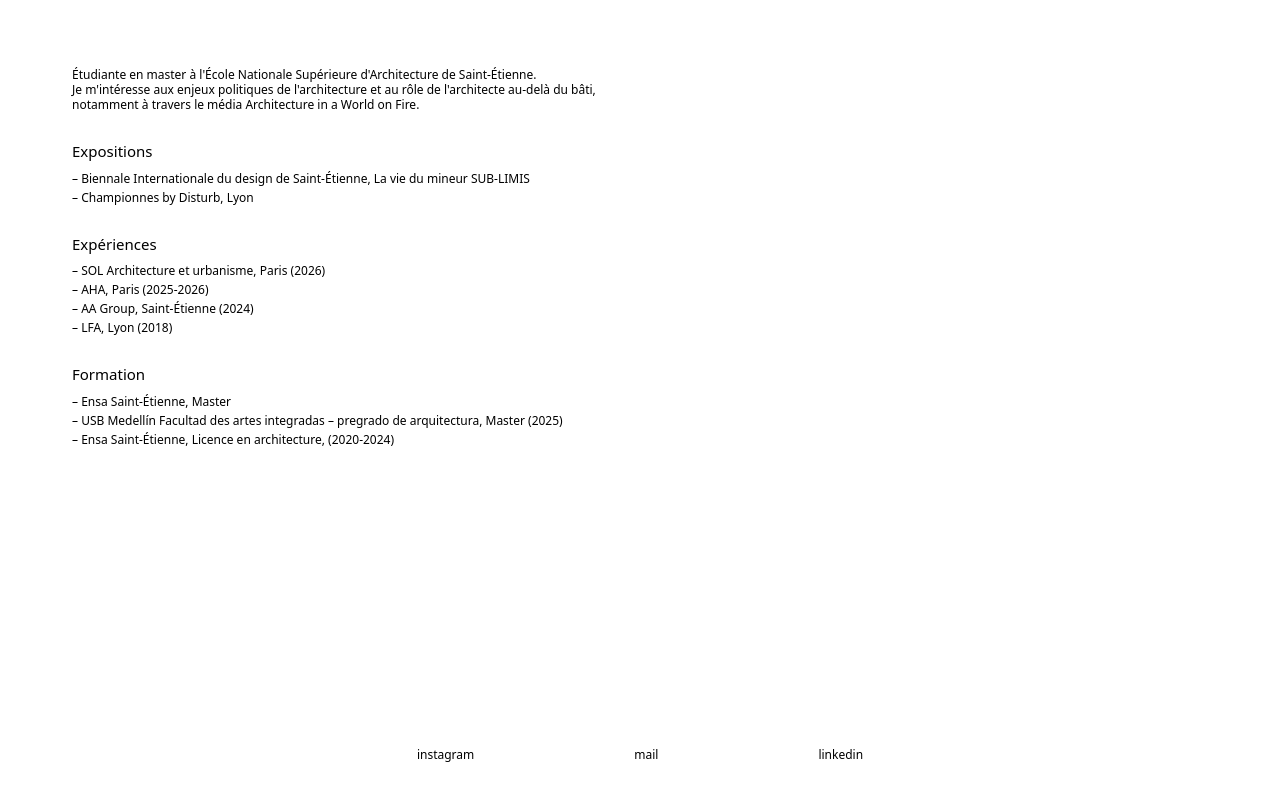
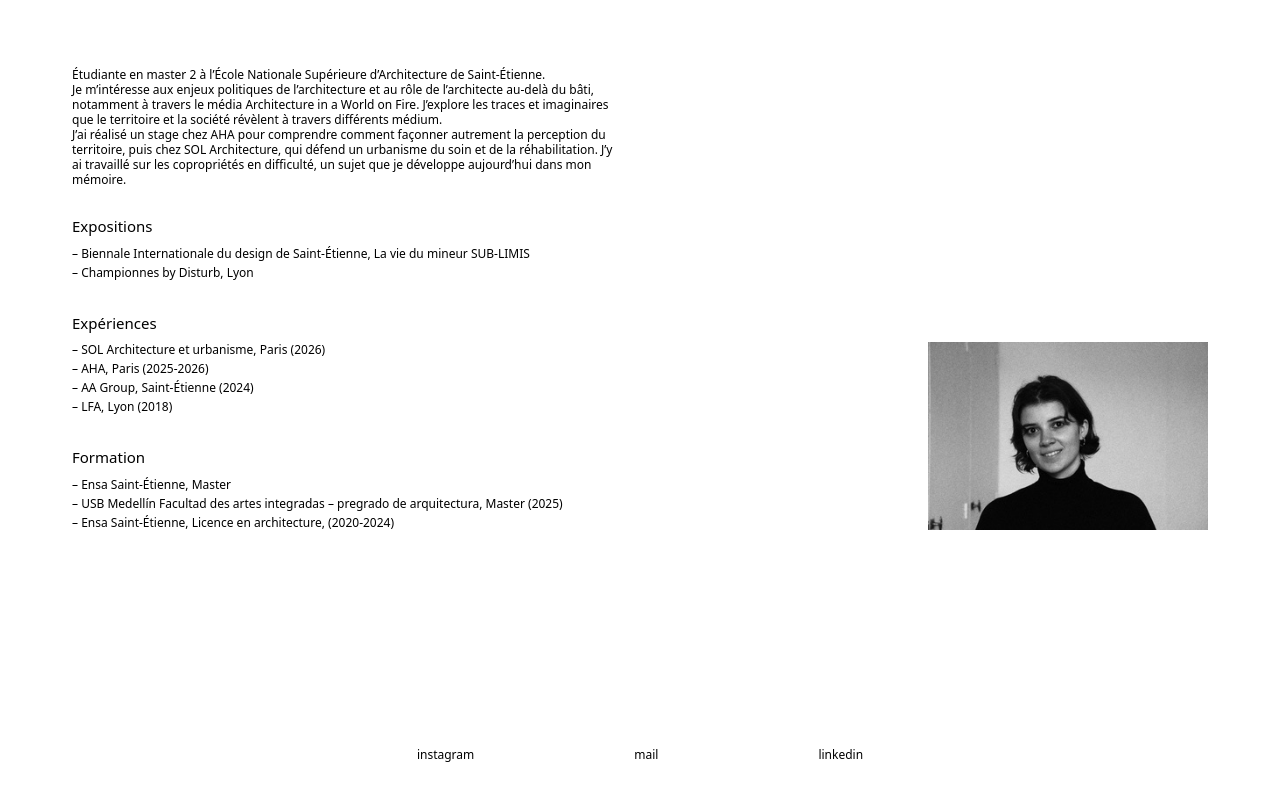
Before and after one commit to inesgillero-lab/inesgillero-lab.github.io, a plain HTML site: page index.html in a window 1280 px wide. Both pictures are taken after a click on the link "info". Shown: the part 55-856 px from the top of the page. Drawn offline with Linux system fonts and the light colour scheme; a web font is replaced by a local one.

Commit message:
Mise à jour du site — 12/11/2026 11:27

```diff
--- a/content.js
+++ b/content.js
@@ -1,4 +1,3 @@
-/* Contenu du site — généré par le back office (admin). */
 window.CONTENT = {
   "projects": [
     {
@@ -746,7 +745,8 @@ window.CONTENT = {
   ],
   "info": {
     "intro": [
-      "Étudiante en master à l'École Nationale Supérieure d'Architecture de Saint-Étienne.\nJe m'intéresse aux enjeux politiques de l'architecture et au rôle de l'architecte au-delà du bâti, notamment à travers le média Architecture in a World on Fire."
+      "Étudiante en master 2 à l’École Nationale Supérieure d’Architecture de Saint-Étienne.\nJe m’intéresse aux enjeux politiques de l’architecture et au rôle de l’architecte au-delà du bâti, notamment à travers le média Architecture in a World on Fire. J’explore les traces et imaginaires que le territoire et la société révèlent à travers différents médium.",
+      "J’ai réalisé un stage chez AHA pour comprendre comment façonner autrement la perception du territoire, puis chez SOL Architecture, qui défend un urbanisme du soin et de la réhabilitation. J’y ai travaillé sur les copropriétés en difficulté, un sujet que je développe aujourd’hui dans mon mémoire."
     ],
     "sections": [
       {
@@ -773,7 +773,8 @@ window.CONTENT = {
           "Ensa Saint-Étienne, Licence en architecture, (2020-2024)"
         ]
       }
-    ]
+    ],
+    "photo": "portrait.jpg"
   },
   "links": [
     {
--- a/index.html
+++ b/index.html
@@ -144,6 +144,11 @@
   .info ul { list-style: none; }
   .info li { margin-bottom: calc(4 * var(--u)); }
   .info li::before { content: "– "; }
+  /* photo : en petit, en haut à droite de la page info */
+  /* photo : dans la marge de droite, en face de la rubrique choisie (Expériences par défaut) */
+  .info.has-photo { max-width: none; display: grid; grid-template-columns: minmax(0, var(--textw)) 1fr calc(var(--s-photo, 280) * var(--u)); }
+  .info.has-photo > * { grid-column: 1; }
+  .info.has-photo > .info-photo { grid-column: 3; align-self: start; width: 100%; height: auto; display: block; }
 
   /* --- pied de page : trois liens centrés --- */
   footer {
@@ -172,6 +177,8 @@
     .index td:not(:first-child) { color: var(--muted); display: inline; }
     .index td:not(:first-child):not(:empty) ~ td:not(:empty)::before { content: " · "; }
     footer { gap: 40px; }
+    .info.has-photo { grid-template-columns: minmax(0, 1fr); }
+    .info.has-photo > .info-photo { grid-column: 1; grid-row: auto !important; width: 160px; justify-self: end; margin: 16px 0 4px; }
   }
 </style>
 </head>
@@ -209,7 +216,7 @@ function applyStyle(S) {
   S = S || {}; const r = document.documentElement.style;
   ["bg", "ink", "muted", "hover"].forEach(k => S[k] ? r.setProperty("--" + k, S[k]) : r.removeProperty("--" + k));
   if (S.ink) r.setProperty("--line", S.ink); else r.removeProperty("--line");
-  ["ts", "tm", "tml", "tl", "th", "side", "top", "block", "row", "ggap", "textw", "fichew"].forEach(k =>
+  ["ts", "tm", "tml", "tl", "th", "side", "top", "block", "row", "ggap", "textw", "fichew", "photo"].forEach(k =>
     S[k] !== undefined && S[k] !== "" ? r.setProperty("--s-" + k, Number(S[k])) : r.removeProperty("--s-" + k));
   S.titleWeight ? r.setProperty("--tw", S.titleWeight) : r.removeProperty("--tw");
   const font = S.font || "Rethink Sans";
@@ -280,6 +287,20 @@ C.info.sections.forEach(sec => {
   sec.items.forEach(it => ul.append(txt("li", it)));
   info.append(ul);
 });
+if (C.info.photo) {
+  // la photo commence à la hauteur de la liste de la rubrique choisie
+  const lists = info.querySelectorAll(":scope > ul");
+  const at = lists[Math.min(C.info.photoAt ?? 1, lists.length - 1)];
+  const ph = img(C.info.photo, C.site.name); ph.className = "info-photo";
+  info.classList.add("has-photo");
+  if (at) {
+    (at.previousElementSibling || at).before(ph);   // dans le texte (mobile) : avant le titre de la rubrique
+    // sur ordinateur : en face de la liste (la photo, sortie du flux, ne compte pas dans les rangées)
+    const kids = [...info.children], row = kids.indexOf(at);
+    ph.style.gridRow = row + " / span " + (kids.length - row);
+  }
+  else info.append(ph);
+}
 
 /* liens du bas */
 const links = document.getElementById("links");
```
Also changed, not shown: images/portrait.jpg (added).
